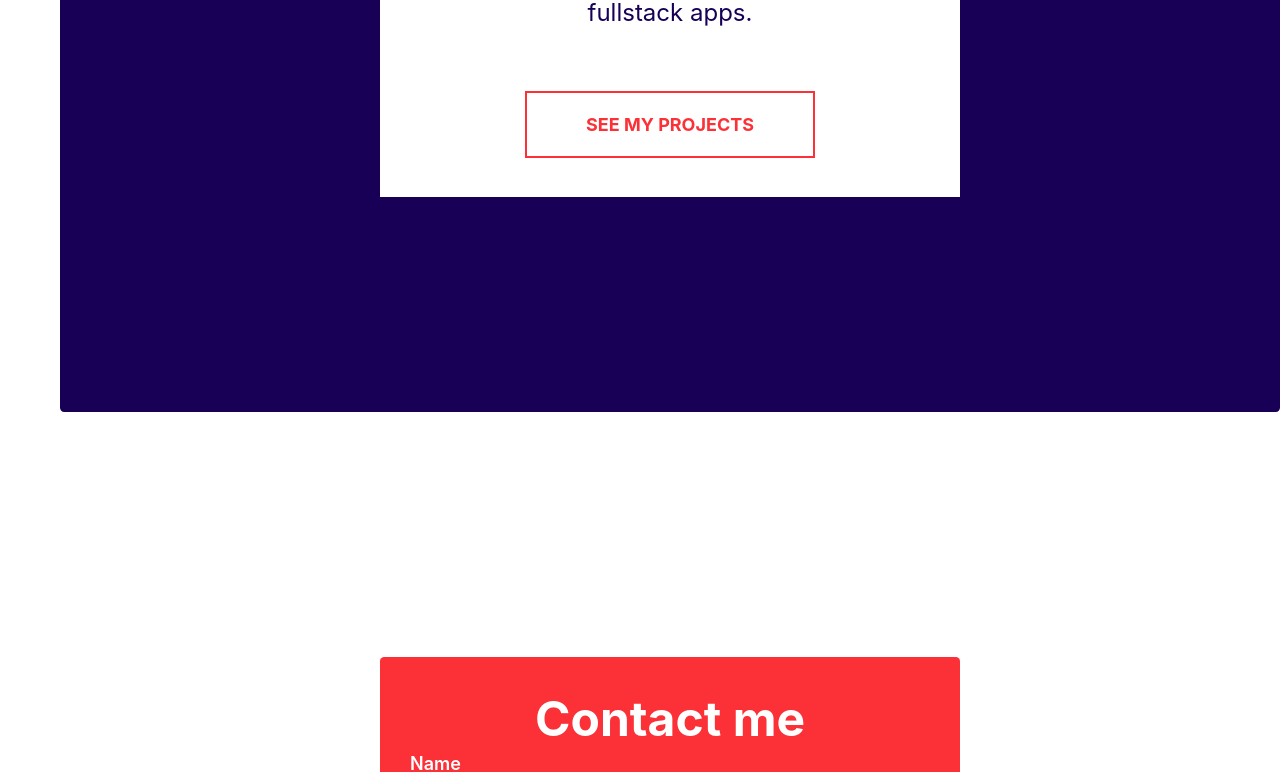
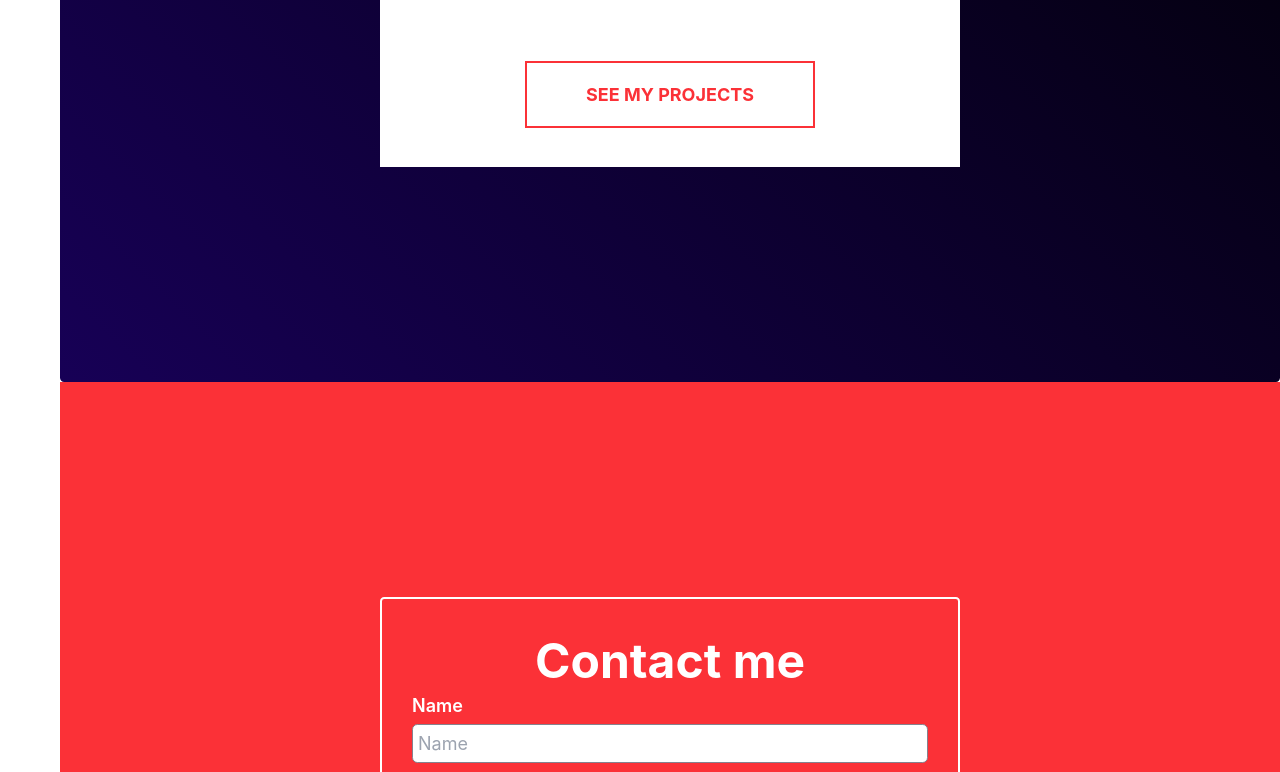
Before and after one commit to Matheus-Rodrigues-Araujo/portfolio, a React (Create React App) app: page / in a window 1280 px wide. Shown: the part 2000-2772 px from the top of the page. Built offline with nearby package versions, Linux system fonts and the light colour scheme.

Commit message:
colors of sections have been changed

```diff
--- a/src/routes/Home.jsx
+++ b/src/routes/Home.jsx
@@ -16,7 +16,7 @@ const Home = () =>{
 
     useEffect(()=>{
       alert('Website is still being built!')
-    })
+    }, [])
 
     useEffect(() => {
         const handleResize = () => {
--- a/src/sections/Contact.jsx
+++ b/src/sections/Contact.jsx
@@ -17,7 +17,7 @@ export default function Contact(){
   }, []);
 
     return (
-        <section id='contact' className={`contact-section relative flex ${isMobile ? 'items-center justify-center my-20 p-20' : 'h-screen p-20  items-center'}`} >
+        <section id='contact' className={`contact-section relative flex ${isMobile ? 'items-center justify-center py-20 p-20' : 'h-screen p-20  items-center'}`} >
         {/* <div className='contact-form flex flex-column justify-start py-20  h-auto md:w-auto '> */}
 
           {/* <h1 className='text-[6rem] font-bold text-center py-2 md:text-[8rem]' >Contact me</h1> */}
--- a/src/sections/Projects.jsx
+++ b/src/sections/Projects.jsx
@@ -16,7 +16,7 @@ export default function Projects(){
       };
   }, []);
     return(
-        <section id='projects' className={`projects-section my-20 p-20 ${
+        <section id='projects' className={`projects-section py-20 p-20 ${
           isMobile ?
           'relative flex items-center justify-center' :
           'h-screen flex items-center justify-center'}`
--- a/src/styles/App.scss
+++ b/src/styles/App.scss
@@ -37,7 +37,7 @@ body{
 
 .main-section{
     background-color: var(--purple);
-
+    background-image: linear-gradient(44deg, var(--purple), #000000);
     .title{
         color: var(--custom-red);
     }
@@ -59,7 +59,7 @@ body{
 
     background-color: var(--purple);
     border-radius: .7em;
-
+    background-image: linear-gradient(44deg, var(--purple), #000000);
     .project-content{
         // width: calc(100vw - 30%);
 
@@ -85,9 +85,10 @@ body{
 
 .contact-section{
     // background-color: var(--custom-dark);
-    background-color: white;
-
+    // background-color: white;
+    background-color: var(--custom-red);
     .contact-form{
+        border: 2px solid white;
         background-color: var(--custom-red);
         // background-color: white;
         // width: calc(100vw - 30%);
@@ -145,7 +146,7 @@ body{
 footer{
     background-color: var(--purple);
     color: white;
-
+    background-image: linear-gradient(44deg, var(--purple), #000000);
     .container-1{
         border-bottom: 1px solid white;
 
```
